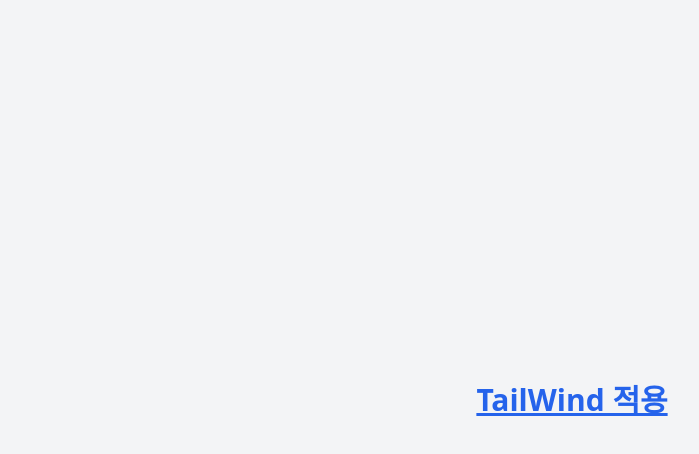
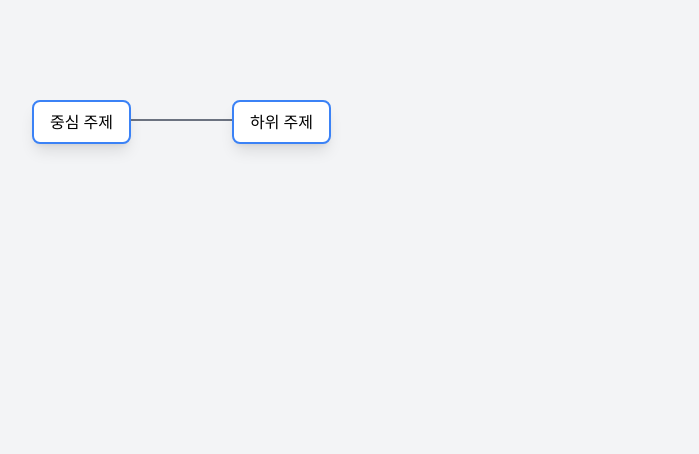
Before and after one commit to gksqls9735/mind-map, a React (Vite) app: page / in a window 1280 px wide. Shown: the top 454 px of the page, without its empty margins (68-767 px from the left). Built offline with nearby package versions, Linux system fonts and the light colour scheme.

Commit message:
Feat: Create core mind map components - Node, Edge, and Canvas

```diff
--- a/package.json
+++ b/package.json
@@ -12,7 +12,8 @@
   },
   "dependencies": {
     "react": "^19.1.1",
-    "react-dom": "^19.1.1"
+    "react-dom": "^19.1.1",
+    "zustand": "^5.0.8"
   },
   "devDependencies": {
     "@eslint/js": "^9.35.0",
--- a/src/App.tsx
+++ b/src/App.tsx
@@ -1,9 +1,9 @@
+import Canvas from "./component/canvas"
+
 function App() {
   return (
-    <div className="flex justify-center items-center h-screen bg-gray-100">
-      <h1 className="text-3xl font-bold underline text-blue-600">
-        TailWind 적용
-      </h1>
+    <div className="bg-white">
+      <Canvas />
     </div>
   )
 }
--- /dev/null
+++ b/src/component/canvas.tsx
@@ -0,0 +1,57 @@
+import { useMindMapStore } from "@/store/store";
+import type { Edge as EdgeType, Node as NodeType } from "@/type/common";
+import Edge from "@/component/edge";
+import Node from "@/component/node";
+
+export default function Canvas() {
+  const {
+    nodes, edges, draggingNodeId, selectedNodeId,
+    updateNodePosition, setDraggingNodeId,
+    addNode, addEdge, setSelectedNodeId
+  } = useMindMapStore();
+
+  const handleMouseMove = (e: React.MouseEvent) => {
+    if (draggingNodeId) updateNodePosition(draggingNodeId, { x: e.movementX, y: e.movementY });
+  };
+
+  const handleMouseUp = () => setDraggingNodeId(null);
+
+  const handleCanvasClick = () => setSelectedNodeId(null);
+
+  const handleCanvasDoubleClick = (e: React.MouseEvent) => {
+    if (selectedNodeId) {
+      const newNodeId = `${Date.now()}`;
+      const newNode: NodeType = {
+        id: newNodeId,
+        position: { x: e.clientX, y: e.clientY },
+        data: { label: '새 주제' },
+      };
+
+      const newEdge: EdgeType = {
+        id: `e${selectedNodeId}-${newNodeId}`,
+        source: selectedNodeId,
+        target: newNodeId,
+      };
+
+      addNode(newNode);
+      addEdge(newEdge);
+    }
+  };
+
+  return (
+    <div
+      className="canvas w-screen h-screen bg-gray-100 relative overflow-hidden"
+      onMouseMove={handleMouseMove}
+      onMouseUp={handleMouseUp}
+      onClick={handleCanvasClick}
+      onDoubleClick={handleCanvasDoubleClick}
+    >
+      {edges.map((edge) => (
+        <Edge key={edge.id} edge={edge} />
+      ))}
+      {nodes.map((node) => (
+        <Node key={node.id} node={node} />
+      ))}
+    </div>
+  );
+}
--- /dev/null
+++ b/src/component/edge.tsx
@@ -0,0 +1,22 @@
+import { useMindMapStore } from "@/store/store";
+import type { Edge as EdgeType } from "@/type/common";
+
+
+export default function Edge({ edge }: { edge: EdgeType }) {
+  const nodes = useMindMapStore((state) => state.nodes);
+  const sourceNode = nodes.find(node => node.id === edge.source);
+  const targetNode = nodes.find(node => node.id === edge.target);
+
+  if (!sourceNode || !targetNode) return null;
+
+  const x1 = sourceNode.position.x + 50;
+  const y1 = sourceNode.position.y + 20;
+  const x2 = targetNode.position.x + 50;
+  const y2 = targetNode.position.y + 20;
+
+  return (
+    <svg className="absolute" style={{ width: '100%', height: '100%', pointerEvents: 'none' }}>
+      <line x1={x1} y1={y1} x2={x2} y2={y2} stroke="#6b7280" strokeWidth="2" />
+    </svg>
+  );
+}
--- /dev/null
+++ b/src/component/node.tsx
@@ -0,0 +1,35 @@
+import { useMindMapStore } from "@/store/store";
+import type { Node as NodeType } from "@/type/common";
+
+export default function ({ node }: { node: NodeType }) {
+  const { setDraggingNodeId, selectedNodeId, setSelectedNodeId } = useMindMapStore();
+
+  const isSelected = selectedNodeId === node.id;  // 현재 노드가 선택되었는지 확인
+
+  const handleMouseDown = (e: React.MouseEvent) => {
+    e.preventDefault();
+    e.stopPropagation();
+    setDraggingNodeId(node.id);
+  };
+
+  const handleClick = (e: React.MouseEvent) => {
+    e.stopPropagation();
+    setSelectedNodeId(node.id);
+  };
+
+  return (
+    <div
+      className={`absolute bg-white rounded-lg shadow-lg px-4 py-2 cursor-grab select-none active:cursor-grabbing
+        ${isSelected ? 'border-4 border-purple-500' : 'border-2 border-blue-500'}
+      `}
+      style={{
+        left: node.position.x,
+        top: node.position.y,
+      }}
+      onMouseDown={handleMouseDown}
+      onClick={handleClick}
+    >
+      {node.data.label}
+    </div>
+  );
+}
--- /dev/null
+++ b/src/store/store.ts
@@ -0,0 +1,38 @@
+import type { Edge, Node } from "@/type/common";
+import { create } from "zustand";
+
+type MindMapState = {
+  nodes: Node[];
+  edges: Edge[];
+  draggingNodeId: string | null;
+  selectedNodeId: string | null;
+  addNode: (node: Node) => void;
+  addEdge: (edge: Edge) => void;
+  updateNodePosition: (nodeId: string, movement: { x: number; y: number }) => void;
+  setDraggingNodeId: (nodeId: string | null) => void;
+  setSelectedNodeId: (nodeId: string | null) => void;
+}
+
+export const useMindMapStore = create<MindMapState>((set) => ({
+  nodes: [
+    { id: '1', position: { x: 100, y: 100 }, data: { label: '중심 주제' } },
+    { id: '2', position: { x: 300, y: 100 }, data: { label: '하위 주제' } },
+  ],
+  edges: [
+    { id: 'e1-2', source: '1', target: '2' },
+  ],
+  draggingNodeId: null,
+  selectedNodeId: null,
+  addNode: (node) => set((state) => ({ nodes: [...state.nodes, node] })),
+  addEdge: (edge) => set((state) => ({ edges: [...state.edges, edge] })),
+  updateNodePosition: (nodeId, movement) =>
+    set((state) => ({
+      nodes: state.nodes.map((node) =>
+        node.id === nodeId
+          ? { ...node, position: { x: node.position.x + movement.x, y: node.position.y + movement.y } }
+          : node
+      ),
+    })),
+  setDraggingNodeId: (nodeId) => set({ draggingNodeId: nodeId }),
+  setSelectedNodeId: (nodeId) => set({ selectedNodeId: nodeId }),
+}));
--- /dev/null
+++ b/src/type/common.ts
@@ -0,0 +1,11 @@
+export interface Node {
+  id: string;
+  position: { x: number; y: number };
+  data: { label: string };
+}
+
+export interface Edge {
+  id: string;
+  source: string;
+  target: string;
+}
```
Also changed, not shown: 1 other file (tests, documents, lock files or other folders).
